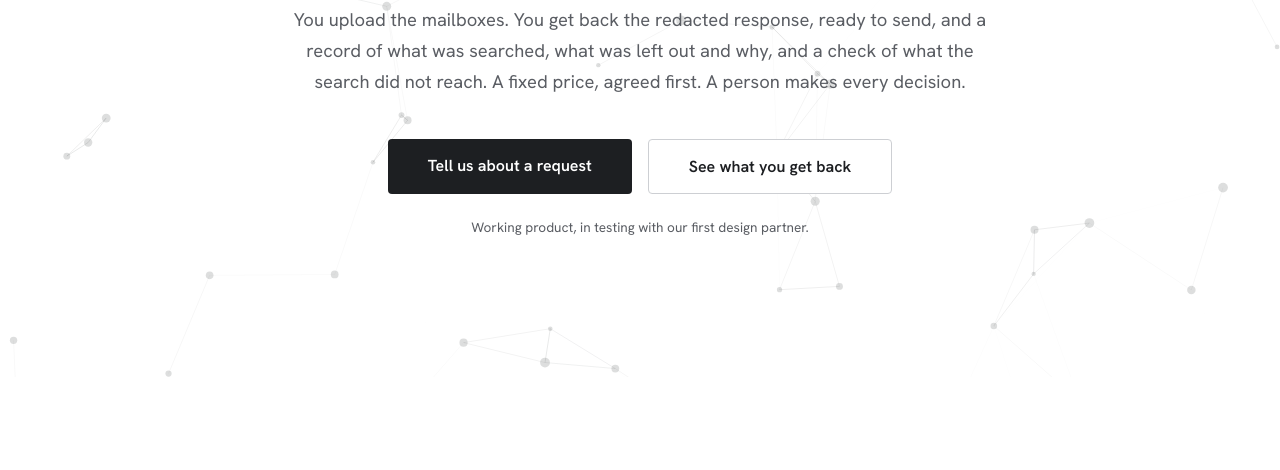
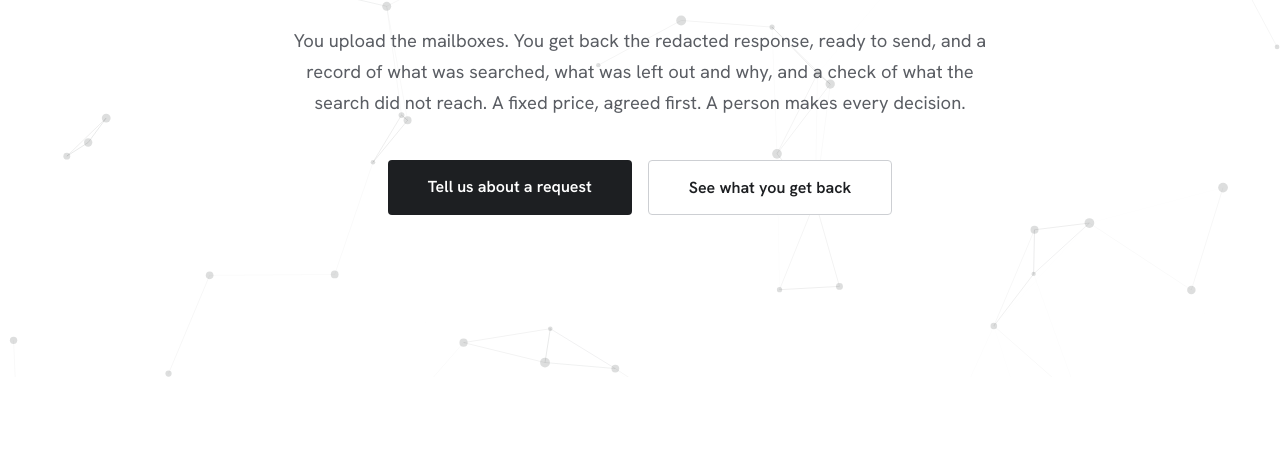
Before and after one commit to MatteusT/graphlion-site, a plain HTML site: page index.html in a window 1280 px wide. Shown: the part 327-797 px from the top of the page. Drawn offline with Linux system fonts and the light colour scheme.

Commit message:
Remove the working product line from the hero and the questions
Co-Authored-By: Claude Opus 5.5 <noreply@anthropic.com>
Claude-Session: https://claude.ai/code/session_01Qu5GSdhdf7sQrJeuz3Jpg2

```diff
--- a/index.html
+++ b/index.html
@@ -693,7 +693,7 @@
         }
 
         @media (prefers-reduced-motion: reduce) {
-            .reveal, h1, .hero-subtitle, .hero-buttons, .hero-kicker, .hero-status {
+            .reveal, h1, .hero-subtitle, .hero-buttons, .hero-kicker {
                 animation: none !important;
                 transition: none !important;
                 opacity: 1 !important;
@@ -742,14 +742,6 @@
             animation: fadeInUp 0.8s forwards 0.2s;
         }
 
-        .hero-status {
-            font-size: 0.85rem;
-            color: var(--text-muted);
-            margin-top: 1.5rem;
-            opacity: 0;
-            transform: translateY(30px);
-            animation: fadeInUp 0.8s forwards 1s;
-        }
 
         .body-copy {
             color: var(--text-muted);
@@ -945,7 +937,6 @@
                 <a href="mailto:hello@graphlion.com?subject=Subject%20access%20request&amp;body=Number%20of%20mailboxes%3A%0AApproximate%20size%20in%20GB%3A%0AResponse%20due%3A%0A%0APlease%20do%20not%20include%20personal%20data%20in%20this%20email." class="btn-primary">Tell us about a request</a>
                 <a href="#record-pack" class="btn-secondary">See what you get back</a>
             </div>
-            <p class="hero-status">Working product, in testing with our first design partner.</p>
         </section>
 
         <!-- The problem -->
@@ -1128,10 +1119,6 @@
                         <dd class="ledger-val">Not yet. We are a small company and we would rather say so.</dd>
                     </div>
                     <div class="ledger-row">
-                        <dt class="ledger-q">How far along are you?</dt>
-                        <dd class="ledger-val">Working product, in testing with our first design partner.</dd>
-                    </div>
-                    <div class="ledger-row">
                         <dt class="ledger-q">Do you only do subject access requests?</dt>
                         <dd class="ledger-val">They come first. We also take contained investigations.</dd>
                     </div>
```
